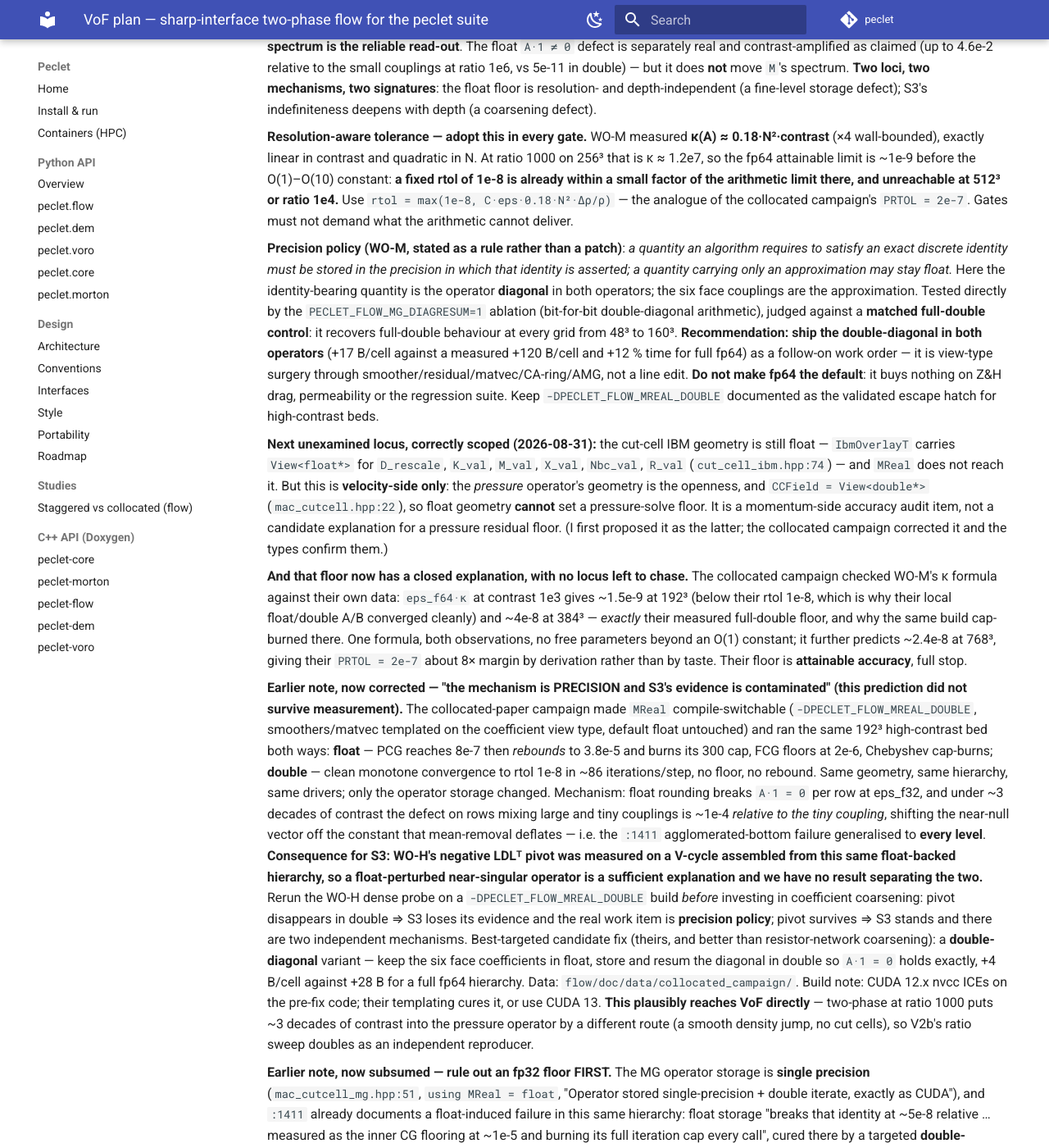
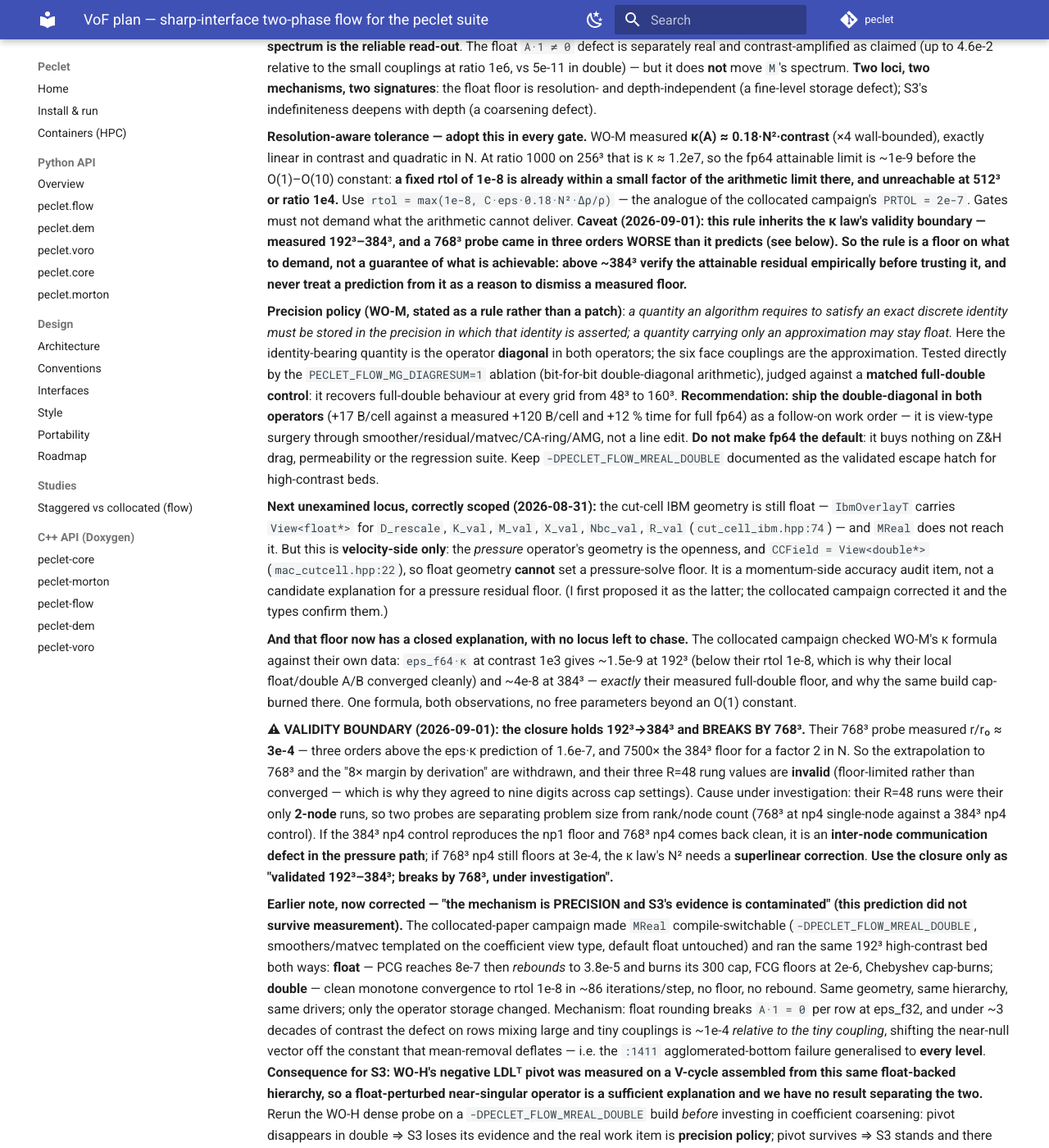
Before and after one commit to computational-chemical-engineering/peclet, an MkDocs documentation site: the page built from docs/VOF_PLAN.md, in a window 1280 px wide and 1400 px high, scrolled down 10165 px. Shown: the whole window at 82% size. Built offline with MkDocs 1.6.1 and Material for MkDocs 9.7.7, drawn with Linux system fonts in a browser that asks for light colours; comment, search, counter and statistics services are not loaded.

Commit message:
VOF_PLAN + NEXT_SESSION: the kappa closure has a validity boundary (192-384, breaks by 768)
The collocated campaign's 768^3 probe floored at 3e-4 — three orders above the eps*kappa
prediction and 7500x the 384^3 floor for 2x in N — invalidating their three R48 rung values
(floor-limited, not converged) and withdrawing the 768^3 extrapolation. Cause under
investigation: those were their only 2-node runs, so either an inter-node comm defect in the
pressure path or a superlinear correction to N^2. Consequence for us: the resolution-aware
rtol rule inherits the boundary — it is a lower bound on what to DEMAND, not a prediction of
what is ACHIEVABLE, and above ~384^3 the attainable residual must be measured. Also recorded:
run the kokkos_mpi battery before trusting any multi-rank MREAL_DOUBLE build.

Co-Authored-By: Claude Fable 5 <noreply@anthropic.com>
Claude-Session: https://claude.ai/code/session_014qvoYadT5tXKFrJ7H9uhEB

```diff
--- a/docs/VOF_PLAN.md
+++ b/docs/VOF_PLAN.md
@@ -516,6 +516,11 @@ load at extreme scale.
     of the arithmetic limit there, and unreachable at 512³ or ratio 1e4.** Use
     `rtol = max(1e-8, C·eps·0.18·N²·Δρ/ρ)` — the analogue of the collocated campaign's
     `PRTOL = 2e-7`. Gates must not demand what the arithmetic cannot deliver.
+    **Caveat (2026-09-01): this rule inherits the κ law's validity boundary — measured
+    192³–384³, and a 768³ probe came in three orders WORSE than it predicts (see below). So
+    the rule is a floor on what to demand, not a guarantee of what is achievable: above ~384³
+    verify the attainable residual empirically before trusting it, and never treat a
+    prediction from it as a reason to dismiss a measured floor.**
 
     **Precision policy (WO-M, stated as a rule rather than a patch)**: *a quantity an
     algorithm requires to satisfy an exact discrete identity must be stored in the precision
@@ -545,9 +550,19 @@ load at extreme scale.
     contrast 1e3 gives ~1.5e-9 at 192³ (below their rtol 1e-8, which is why their local
     float/double A/B converged cleanly) and ~4e-8 at 384³ — *exactly* their measured
     full-double floor, and why the same build cap-burned there. One formula, both
-    observations, no free parameters beyond an O(1) constant; it further predicts ~2.4e-8 at
-    768³, giving their `PRTOL = 2e-7` about 8× margin by derivation rather than by taste.
-    Their floor is **attainable accuracy**, full stop.
+    observations, no free parameters beyond an O(1) constant.
+
+    **⚠ VALIDITY BOUNDARY (2026-09-01): the closure holds 192³→384³ and BREAKS BY 768³.**
+    Their 768³ probe measured r/r₀ ≈ **3e-4** — three orders above the eps·κ prediction of
+    1.6e-7, and 7500× the 384³ floor for a factor 2 in N. So the extrapolation to 768³ and the
+    "8× margin by derivation" are withdrawn, and their three R=48 rung values are **invalid**
+    (floor-limited rather than converged — which is why they agreed to nine digits across cap
+    settings). Cause under investigation: their R=48 runs were their only **2-node** runs, so
+    two probes are separating problem size from rank/node count (768³ at np4 single-node
+    against a 384³ np4 control). If the 384³ np4 control reproduces the np1 floor and 768³ np4
+    comes back clean, it is an **inter-node communication defect in the pressure path**; if
+    768³ np4 still floors at 3e-4, the κ law's N² needs a **superlinear correction**.
+    **Use the closure only as "validated 192³–384³; breaks by 768³, under investigation".**
 
     **Earlier note, now corrected — "the mechanism is PRECISION and S3's evidence is
     contaminated" (this prediction did not survive measurement).** The collocated-paper campaign
```
Also changed, not shown: docs/VOF_NEXT_SESSION.md (+11 -0 lines).
